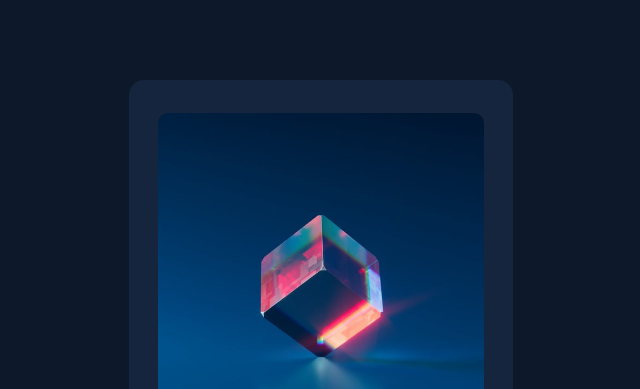
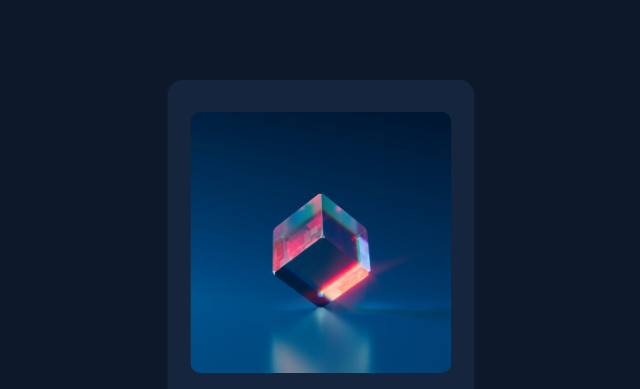
Before and after one commit to Ludwikgg/FrontEndMentor-nft-preview-card, a plain HTML site: page index.html in a window 1536 px wide. Shown: the top 389 px of the page, without its empty margins (447-1087 px from the left). Drawn offline with Linux system fonts and the light colour scheme.

Commit message:
last update

```diff
--- a/css/style.css
+++ b/css/style.css
@@ -270,5 +270,11 @@ body {
     }
 }
 
+@media(min-width:1400px) {
+    .wrapper {
+        width: 20%;
+    }
+}
+
 /* TODO: zrobić reszte mq:
 zacząć od min-width poźniej max-width*/
```
